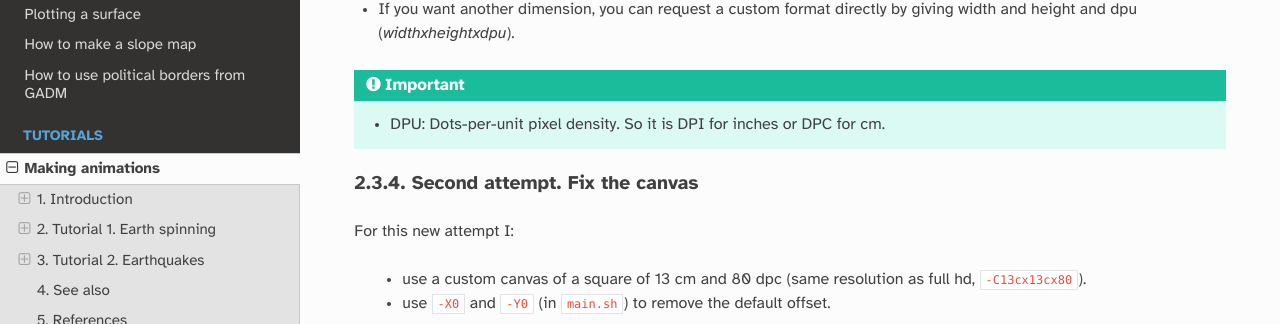
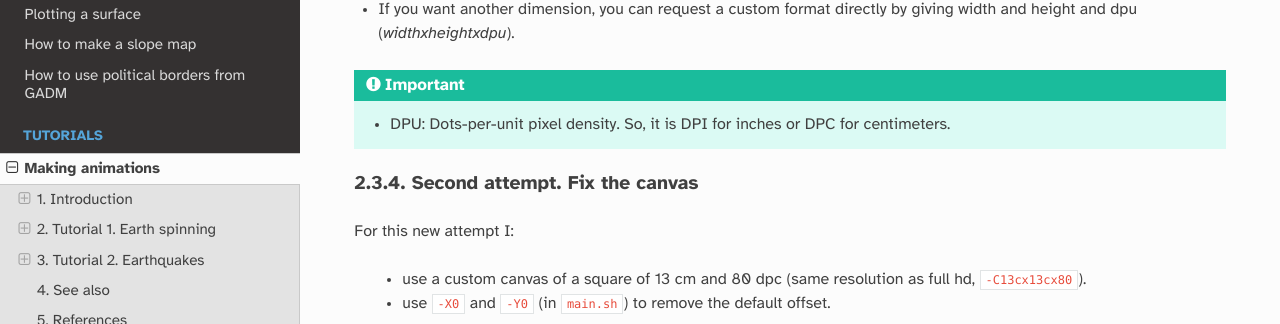
Before and after one commit to GenericMappingTools/gmt-examples, a Sphinx documentation site: the page built from docs/tutorials/advance/animation.rst, in a window 1280 px wide and 900 px high, scrolled down 5485 px, cut to the strip 144-468 px from the top of the window. Built offline with Sphinx 7.4.7 and the Read the Docs theme 3.1.0, drawn with Linux system fonts in a browser that asks for light colours.

Commit message:
Update docs/tutorials/advance/animation.rst
Co-authored-by: Yvonne Fröhlich <94163266+yvonnefroehlich@users.noreply.github.com>

```diff
--- a/docs/tutorials/advance/animation.rst
+++ b/docs/tutorials/advance/animation.rst
@@ -268,7 +268,7 @@ In the first attempt, I create the first frame (``-M0,png``) over a black canvas
 
 .. Important::
 
-  - DPU: Dots-per-unit pixel density. So it is DPI for inches or DPC for cm.
+  - DPU: Dots-per-unit pixel density. So, it is DPI for inches or DPC for centimeters.
 
 
 2.3.4. Second attempt. Fix the canvas
```
